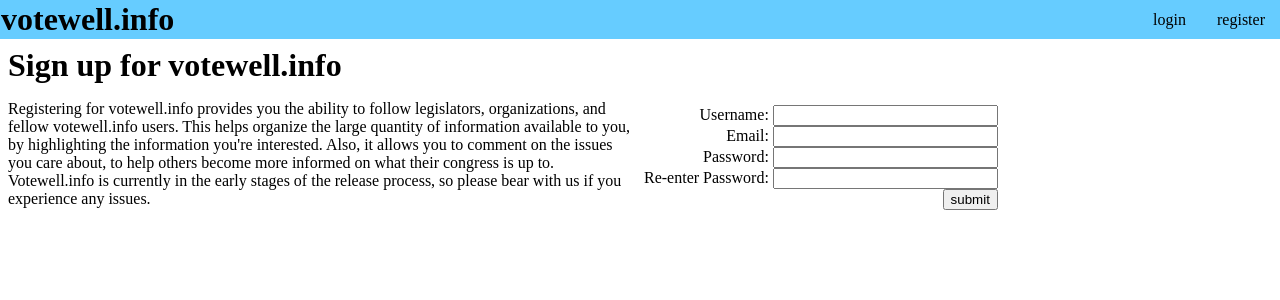
After one commit to jessebutterfield/votewell, a Django app: page /register.html/ in a window 1280 px wide. The commit adds this page. Shown: the top 300 px of the page. Run offline with Django 3.2, Linux system fonts and the light colour scheme; parts of the project's set-up code (start-up, migrations or seed data) failed here and were passed over.

Commit message:
Added some visual improvements and allowed users to sign up. Problematically you can't yet subsequently log on.

```diff
--- a/voteWell2/settings.py
+++ b/voteWell2/settings.py
@@ -71,6 +71,8 @@ ADMIN_MEDIA_PREFIX = '/static/admin/'
 
 # Additional locations of static files
 STATICFILES_DIRS = (
+                    DATA_DIR+"/photos",
+                    "/Users/jessebutterfield/workspace/voteWell/voteWell2/static",
     # Put strings here, like "/home/html/static" or "C:/www/django/static".
     # Always use forward slashes, even on Windows.
     # Don't forget to use absolute paths, not relative paths.
--- /dev/null
+++ b/voteWell2/static/style.css
@@ -0,0 +1,15 @@
+body {margin: 0px;}
+.maincontent{margin: 8px;}
+ul{list-style-type:none;
+	padding-left:0px;}
+h1{	margin:0px;
+	padding:0px;}
+.top_bar{border-spacing: 0px;
+		background-color:#66CCFF;
+		margin=0;
+		border=0;
+		padding=4px;}
+.top_bar a:link {color:black;text-decoration: none;}
+.top_bar a:visited {color:black;text-decoration: none;}
+.top_bar a:active {color:black;text-decoration: none;}
+.top_bar a:hover {color:black;text-decoration: none;}
--- /dev/null
+++ b/voteWell2/templates/votes/base.html
@@ -0,0 +1,22 @@
+<!DOCTYPE html>
+<html lang="en">
+<head>
+    <title>{% block title %}votewell.info{% endblock %}</title>
+    <link rel="stylesheet" href="/static/style.css" />
+</head>
+<body>
+<table class="top_bar" width="100%">
+<tr><td width="90%" align="left"><a href="/"><h1>votewell.info</h1></a></td>
+{% if user.is_authenticated %}
+<td><p> Welcome {{user.username}}</p></td>
+{% else %}
+<td width="5%"><a href="/login.html">login</a></td>
+<td width ="5%"><a href="/register.html">register</td>
+{% endif %}
+</tr></table>
+
+<div class="maincontent"/>
+{% block content %}{% endblock %}
+</div>
+</body>
+</html>
--- a/voteWell2/templates/votes/bill.html
+++ b/voteWell2/templates/votes/bill.html
@@ -1,3 +1,5 @@
+{% extends "votes/base.html" %}
+{% block content %}
 <h2> {{bill.kind|upper}} {{bill.number}} - {{bill.mainTitle}} </h2>
 <p> Session {{bill.session}} Introduced: {{bill.introduced}} </p>
 <p>Sponsor: <a href="/legislators/{{bill.sponsor.id}}">{{bill.sponsor.name}}</a></p>
@@ -68,3 +70,4 @@
 </tr>
 </table>
 {% endif %}
+{% endblock %}
--- a/voteWell2/templates/votes/home.html
+++ b/voteWell2/templates/votes/home.html
@@ -1,3 +1,6 @@
+{% extends "votes/base.html" %}
+{% block content %}
+
 <h1> Welcome {{user.username}}</h1>
 <h2>Recent Comments</h2>
 {% if comments %}
@@ -8,3 +11,5 @@
 {%endif%}
 
 <h2>Recent Comments by Friends</h2>
+
+{% endblock %}
--- /dev/null
+++ b/voteWell2/templates/votes/register.html
@@ -0,0 +1,25 @@
+{% extends "votes/base.html" %}
+{% block content %}
+<div style="display:inline-block;width:50%">
+<h1> Sign up for votewell.info</h1>
+<p> Registering for votewell.info provides you the ability to follow legislators,
+organizations, and fellow votewell.info users. This helps organize the large quantity of
+information available to you, by highlighting the information you're interested. Also, it
+allows you to comment on the issues you care about, to help others become more informed on
+what their congress is up to. Votewell.info is currently in the early stages of the release
+process, so please bear with us if you experience any issues. </p></td>
+</div>
+<div style="display:inline-block;margin-left:auto;margin-right:auto" width="300px">
+<div align="right">
+<form action="/register/submit" method="post">
+{% csrf_token %}
+Username: <input type="text" name="newusername" size="25"/><br/>
+Email: <input type="text" name="email" size="25"/><br />
+Password: <input type="password" name="mpassword" size="25"/><br />
+Re-enter Password: <input type="password" name="confirm" size="25"/><br />
+<input type="submit" value="submit" />
+</form>
+</div>
+</div>
+
+{% endblock %}
--- a/voteWell2/templates/votes/state.html
+++ b/voteWell2/templates/votes/state.html
@@ -1,3 +1,5 @@
+{% extends "votes/base.html" %}
+{% block content %}
 {% if legs %}
     <ul>
     {% for leg in legs %}
@@ -7,3 +9,4 @@
 {% else %}
     <p>No legislators from that state are available.</p>
 {% endif %}
+{% endblock %}
--- a/voteWell2/templates/votes/subject.html
+++ b/voteWell2/templates/votes/subject.html
@@ -1,6 +1,9 @@
+{% extends "votes/base.html" %}
+{% block content %}
 <h1>{{subject.name}}</h1>
     <ul>
     {% for bill in subject.bill_set.all %}
         <li><a href="/bills/{{ bill.id }}/">{{ bill.mainTitle }}</a></li>
     {% endfor %}
     </ul>
+{% endblock %}
--- a/voteWell2/templates/votes/subjectList.html
+++ b/voteWell2/templates/votes/subjectList.html
@@ -1,6 +1,9 @@
+{% extends "votes/base.html" %}
+{% block content %}
 <h1>Subjects</h1>
     <ul>
     {% for sub in subject_list %}
         <li><a href="/subjects/{{ sub.id }}/">{{ sub.name }}</a></li>
     {% endfor %}
     </ul>
+{% endblock %}
--- a/voteWell2/templates/votes/welcome.html
+++ b/voteWell2/templates/votes/welcome.html
@@ -1,2 +1,5 @@
+{% extends "votes/base.html" %}
+{% block content %}
 <h1> Welcome to voteWell</h1>
 <h2> More coming soon</h2>
+{% endblock %}
--- a/voteWell2/urls.py
+++ b/voteWell2/urls.py
@@ -1,4 +1,5 @@
 from django.conf.urls.defaults import patterns, include, url
+from django.contrib.staticfiles.urls import staticfiles_urlpatterns
 from django.views.generic import  ListView, DetailView
 from votes.models import Subject
 
@@ -19,6 +20,8 @@ urlpatterns = patterns('',
     url(r'^subjects/(?P<pk>\d+)/$', DetailView.as_view(
             model=Subject,
             template_name='votes/subject.html')),
+    url(r'^register.html/$', 'votes.views.register'),
+    url(r'^register/submit', 'votes.views.submitRegistration')
     # url(r'^$', 'voteWell2.views.home', name='home'),
     # url(r'^voteWell2/', include('voteWell2.foo.urls')),
 
@@ -28,3 +31,4 @@ urlpatterns = patterns('',
     # Uncomment the next line to enable the admin:
     # url(r'^admin/', include(admin.site.urls)),
 )
+urlpatterns += staticfiles_urlpatterns()
--- a/voteWell2/votes/views.py
+++ b/voteWell2/votes/views.py
@@ -1,4 +1,6 @@
 from django.template import Context, loader, RequestContext
+from django.contrib.auth.models import User
+from django.contrib.auth import authenticate, login
 from django.shortcuts import render_to_response, get_object_or_404
 from django.db.models import Count
 from votes.models import Legislator, Bill, Comment
@@ -6,6 +8,25 @@ from django.http import HttpResponseRedirect, HttpResponse
 from django.core.urlresolvers import reverse
 from datetime import datetime
 
+def register(request):
+    if(request.user.is_authenticated()):
+        HttpResponseRedirect(reverse('votes.views.home'))
+    return render_to_response('votes/register.html',context_instance=RequestContext(request))
+
+def submitRegistration(request):
+    try:
+        User.objects.get(user=request.POST['newusername'])
+        print "Sorry that username is taken"
+        return
+    except:
+        if(request.POST['mpassword']==request.POST['confirm']):
+            User.objects.create_user(request.POST['newusername'],request.POST['email'],
+                                    request.POST['mpassword'])
+
+            user = authenticate(username=request.POST['newusername'],
+                                password=request.POST['mpassword'])
+            login(request,user)
+            return HttpResponseRedirect(reverse('votes.views.home'))
 def home(request):
     if(request.user.is_authenticated()):
         t = loader.get_template('votes/home.html')
```
Also changed, not shown: voteWell2/templates/votes/legislator.html (+7 -1 lines).
